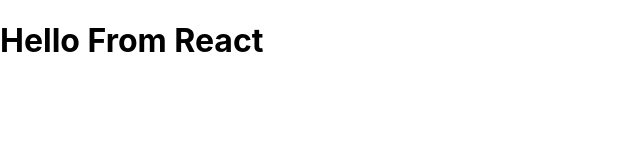
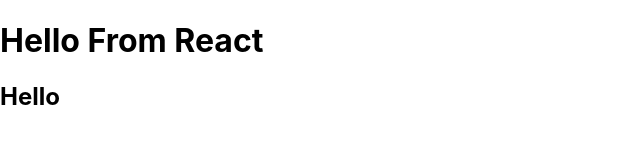
Before and after one commit to mauger1998/react-task-tracker, a React (Create React App) app: page / in a window 1280 px wide. Shown: the top 161 px of the page, without its empty margins (0-640 px from the left). Built offline with nearby package versions, Linux system fonts and the light colour scheme.

Commit message:
Change app div class name to container in app.js

```diff
--- a/src/App.js
+++ b/src/App.js
@@ -1,9 +1,8 @@
-
-
 function App() {
   return (
-    <div className="App">
+    <div className="container">
       <h1>Hello From React</h1>
+      <h2>Hello</h2>
     </div>
   );
 }
```
